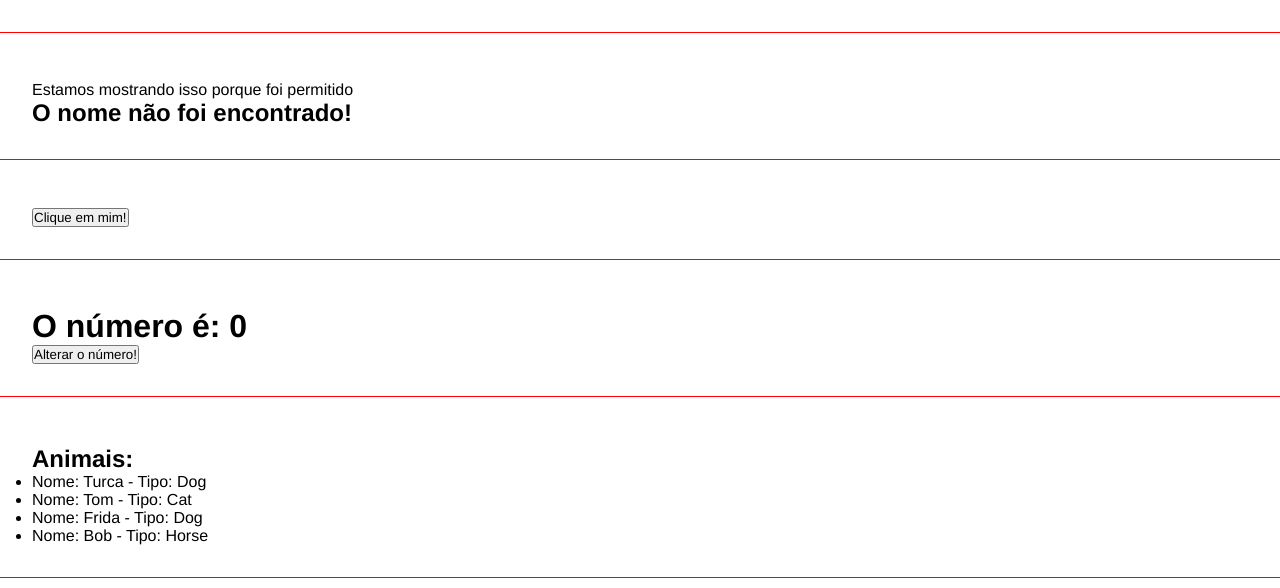
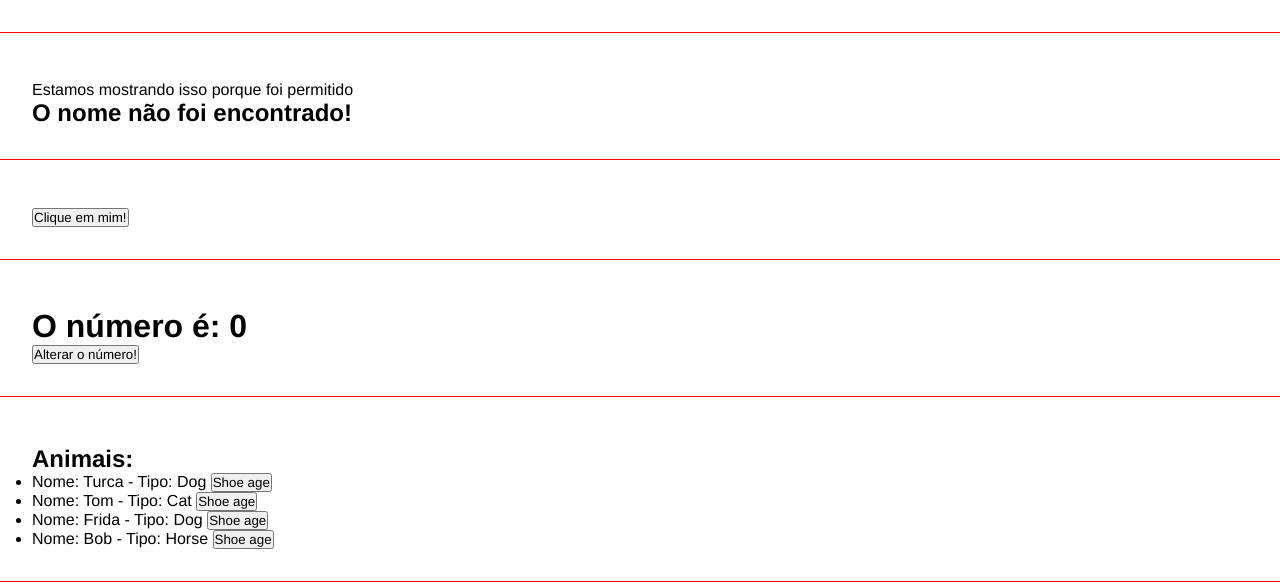
Before and after one commit to Mohandasl23/CURSO-ANGULAR, an Angular app: page / in a window 1280 px wide. Shown: the part 963-1551 px from the top of the page. Built offline with nearby package versions, Linux system fonts and the light colour scheme.

Commit message:
Crie a pasta Animal.ts para interface

```diff
--- /dev/null
+++ b/src/app/Animal.ts
@@ -0,0 +1,5 @@
+export interface Animal {
+    name: string;
+    type: string;
+    age: number;
+}
--- a/src/app/components/list-render/list-render.component.html
+++ b/src/app/components/list-render/list-render.component.html
@@ -1,6 +1,10 @@
 <div class="class">
     <h2>Animais:</h2>
     <ul>
-        <li *ngFor="let animal of animals">Nome: {{animal.name}} - Tipo: {{animal.type}}</li>
+        <li *ngFor="let animal of animals">Nome: {{animal.name}} - Tipo: {{animal.type}}
+            <button (click)="showAge(animal)">Shoe age</button>
+        </li>
+
     </ul>
+    <h3>{{animalDetails}}</h3>
 </div>
--- a/src/app/components/list-render/list-render.component.ts
+++ b/src/app/components/list-render/list-render.component.ts
@@ -1,4 +1,5 @@
 import { Component, OnInit } from '@angular/core';
+import { Animal } from '../../Animal';
 
 @Component({
   selector: 'app-list-render',
@@ -7,16 +8,26 @@
   styleUrl: './list-render.component.css'
 })
 export class ListRenderComponent implements OnInit {
-  animals = [
-    {name:'Turca', type: 'Dog'},
-    {name:'Tom', type: 'Cat'},
-    {name:'Frida', type: 'Dog'},
-    {name:'Bob', type: 'Horse'},
-  ]
+  animals: Animal [] = [
+    {name:'Turca', type: 'Dog', age: 4},
+    {name:'Tom', type: 'Cat', age: 10},
+    {name:'Frida', type: 'Dog', age: 5},
+    {name:'Bob', type: 'Horse', age: 1},
+  ];
+
+  animal = {
+    name:'Teste',
+    type: 'Alguma coisa',
+    age: 10,
+  };
+
+  animalDetails = ''
 
   constructor() { }
 
-  ngOnInit(): void {
+  ngOnInit(): void { }
+  showAge(animal: Animal): void {
+    this.animalDetails = `O pet ${animal.name} tem ${animal.age} anos!`
 
   }
 
```
